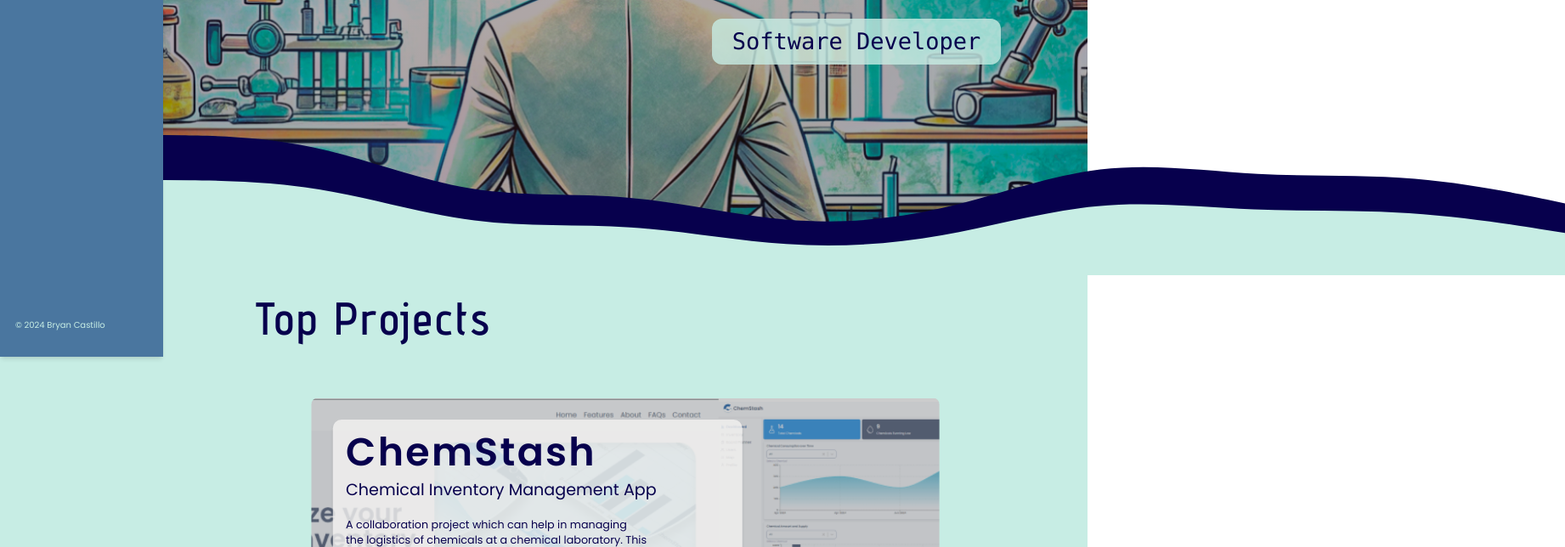
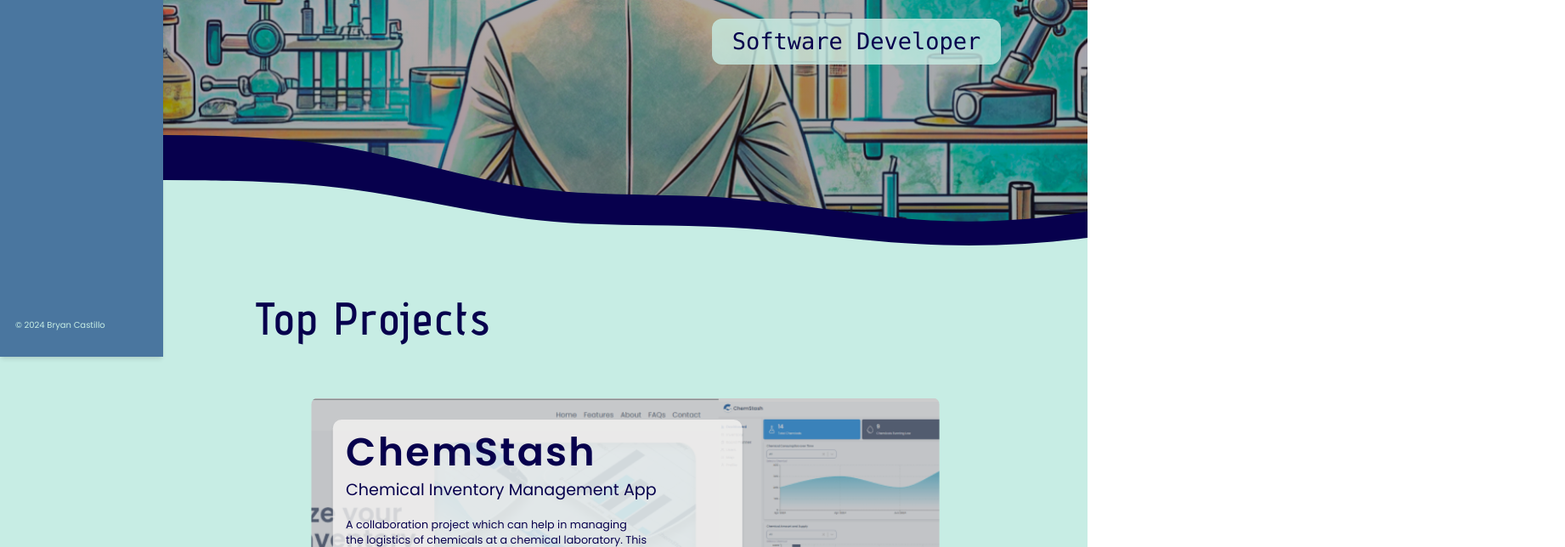
Before and after one commit to bryancastillo10/portfolio, a Next.js app: page / in a window 1280 px wide. Shown: the part 380-1024 px from the top of the page at 85% size, 1842 px wide, since content can reach past the window. Built offline with nearby package versions, Linux system fonts and the light colour scheme; no server answers.

Commit message:
FixSVGWidth

```diff
--- a/src/app/(components)/Hero/WaveUp.tsx
+++ b/src/app/(components)/Hero/WaveUp.tsx
@@ -3,20 +3,24 @@
 const WaveUp = () => {
     const theme = useAppSelector((state)=> state.global.theme);
     return (
-<svg width="1650" height="200" viewBox="0 0 1650 200" fill="none" xmlns="http://www.w3.org/2000/svg">
-<g clip-path="url(#clip0_419_327)">
-<path d="M-9 35L21.9254 35.3289C53.0245 35.7674 114.875 36.4252 176.552 49.4711C238.229 62.4074 299.733 87.6222 361.41 97.8178C423.087 108.123 484.938 103.299 546.962 108.671C608.987 113.933 670.837 129.281 732.514 134.544C794.191 139.916 855.695 135.092 917.372 120.84C979.049 106.588 1040.9 82.9081 1102.92 75.563C1164.95 68.2178 1226.8 77.4267 1288.48 80.7156C1350.15 84.0045 1411.66 81.3733 1473.33 86.5259C1535.01 91.6785 1596.86 104.396 1627.96 110.864L1658.89 117.222V183H1627.96C1596.86 183 1535.01 183 1473.33 183C1411.66 183 1350.15 183 1288.48 183C1226.8 183 1164.95 183 1102.92 183C1040.9 183 979.049 183 917.372 183C855.695 183 794.191 183 732.514 183C670.837 183 608.987 183 546.962 183C484.938 183 423.087 183 361.41 183C299.733 183 238.229 183 176.552 183C114.875 183 53.0245 183 21.9254 183H-9V35Z" fill={`${theme ?"#C7EDE4" : "#07004D"}`}/>
-<path d="M0 88L30.5937 88.2489C61.3594 88.5807 122.547 89.0785 183.563 98.9511C244.578 108.741 305.422 127.822 366.437 135.538C427.453 143.336 488.641 139.686 550 143.751C611.359 147.733 672.547 159.348 733.562 163.33C794.578 167.396 855.422 163.745 916.438 152.96C977.453 142.175 1038.64 124.255 1100 118.696C1161.36 113.138 1222.55 120.107 1283.56 122.596C1344.58 125.084 1405.42 123.093 1466.44 126.993C1527.45 130.892 1588.64 140.516 1619.41 145.41L1650 150.222V200H1619.41C1588.64 200 1527.45 200 1466.44 200C1405.42 200 1344.58 200 1283.56 200C1222.55 200 1161.36 200 1100 200C1038.64 200 977.453 200 916.438 200C855.422 200 794.578 200 733.562 200C672.547 200 611.359 200 550 200C488.641 200 427.453 200 366.437 200C305.422 200 244.578 200 183.563 200C122.547 200 61.3594 200 30.5937 200H0V88Z" fill={`${theme ?"#07004D" : "#C7EDE4" }`}/>
+<svg width="2000" height="200" viewBox="0 0 2000 200" fill="none" xmlns="http://www.w3.org/2000/svg">
+<g clipPath="url(#clip0_419_327)">
+<path d="M-10.9092 35L26.5761 35.3289C64.2721 35.7674 139.243 36.4252 214.003 49.4711C288.763 62.4074 363.312 87.6222 438.072 97.8178C512.832 108.123 587.803 103.299 662.984 108.671C738.165 113.933 813.136 129.281 887.896 134.544C962.656 139.916 1037.21 135.092 1111.97 120.84C1186.73 106.588 1261.7 82.9081 1336.88 75.563C1412.06 68.2178 1487.03 77.4267 1561.79 80.7156C1636.55 84.0045 1711.1 81.3733 1785.86 86.5259C1860.62 91.6785 1935.59 104.396 1973.29 110.864L2010.77 117.222V183H1973.29C1935.59 183 1860.62 183 1785.86 183C1711.1 183 1636.55 183 1561.79 183C1487.03 183 1412.06 183 1336.88 183C1261.7 183 1186.73 183 1111.97 183C1037.21 183 962.656 183 887.896 183C813.136 183 738.165 183 662.984 183C587.803 183 512.832 183 438.072 183C363.312 183 288.763 183 214.003 183C139.243 183 64.2721 183 26.5761 183H-10.9092V35Z" fill={`${theme ?"#C7EDE4" : "#07004D"}`}/>
+<path d="M0 88L37.0833 88.2489C74.375 88.5807 148.542 89.0785 222.5 98.9511C296.458 108.741 370.208 127.822 444.167 135.538C518.125 143.336 592.292 139.686 666.667 143.751C741.042 147.733 815.208 159.348 889.167 163.33C963.125 167.396 1036.87 163.745 1110.83 152.96C1184.79 142.175 1258.96 124.255 1333.33 118.696C1407.71 113.138 1481.87 120.107 1555.83 122.596C1629.79 125.084 1703.54 123.093 1777.5 126.993C1851.46 130.892 1925.62 140.516 1962.92 145.41L2000 150.222V200H1962.92C1925.62 200 1851.46 200 1777.5 200C1703.54 200 1629.79 200 1555.83 200C1481.87 200 1407.71 200 1333.33 200C1258.96 200 1184.79 200 1110.83 200C1036.87 200 963.125 200 889.167 200C815.208 200 741.042 200 666.667 200C592.292 200 518.125 200 444.167 200C370.208 200 296.458 200 222.5 200C148.542 200 74.375 200 37.0833 200H0V88Z" fill={`${theme ?"#07004D" : "#C7EDE4" }`}/>
 </g>
 <defs>
 <clipPath id="clip0_419_327">
-<rect width="1650" height="200" fill="white"/>
+<rect width="2000" height="200" fill="white"/>
 </clipPath>
 </defs>
 </svg>
-
 
     );
   };
 
   export default WaveUp;
+
+//   fill={`${theme ?"#C7EDE4" : "#07004D"}`}
+
+
+// fill={`${theme ?"#07004D" : "#C7EDE4" }`}
--- a/src/app/(components)/Hero/index.tsx
+++ b/src/app/(components)/Hero/index.tsx
@@ -59,7 +59,7 @@
               <h1 className="text-4xl font-mono">Software Developer</h1>
             </div>
           </div>
-          <div className="bottom-0 w-full ">
+          <div className="bottom-0 w-full overflow-x-hidden">
                 <WaveUp />
           </div>
         </section>
```
